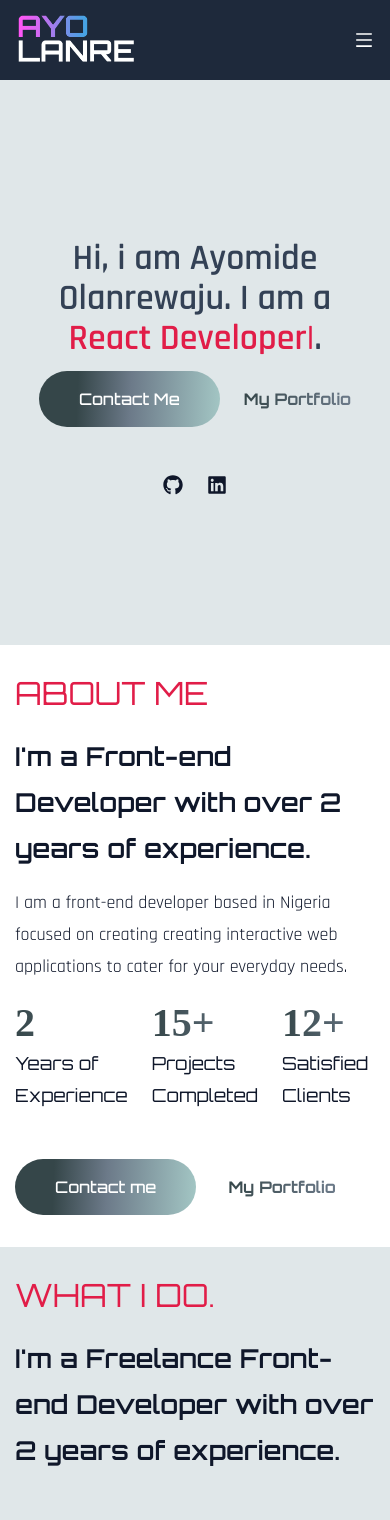
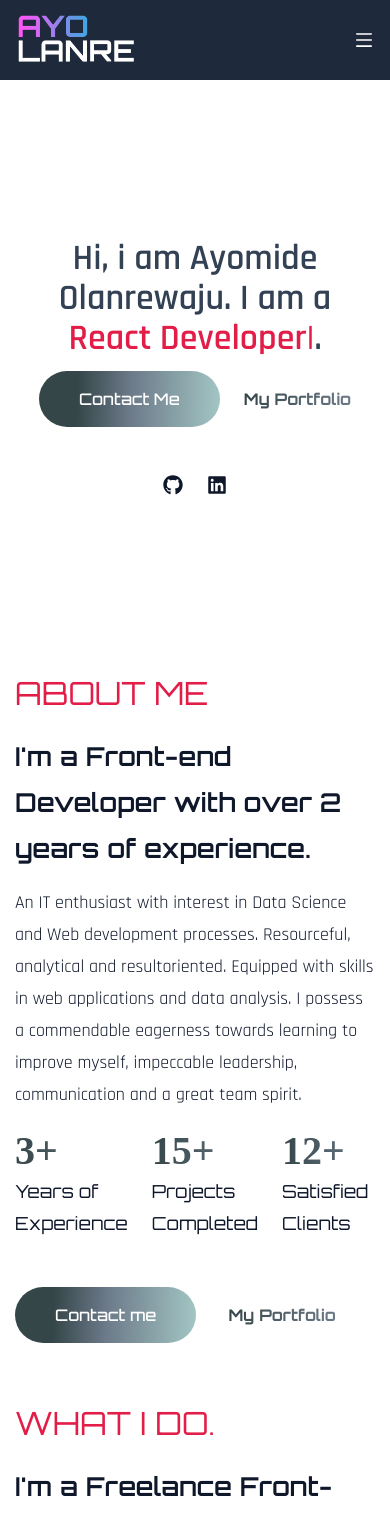
Before and after one commit to oluwatob1/portfolio, a React (Create React App) app: page / in a window 390 px wide. Shown: the top 1520 px of the page. Built offline with nearby package versions, Linux system fonts and the light colour scheme; the HTML template or start-up script is replaced by a standard one; a web font is replaced by a local one.

Commit message:
new update

```diff
--- a/src/components/About.js
+++ b/src/components/About.js
@@ -22,12 +22,13 @@ const About = () => {
           <motion.div variants={fadeIn('up', 0.5)} initial="hidden" whileInView={"show"} viewport={{once: false, amount: 0.3}} className='flex-1'>
             <h2 className='h2 text-red'>About me</h2>
             <h3 className='h3 mb-4 text-slate-900'>I'm a Front-end Developer with over 2 years of experience.</h3>
-            <p className='mb-6 text-slate-900'>I am a front-end developer based in Nigeria focused on creating creating interactive web applications to cater for your everyday needs.</p>
+            <p className='mb-6 text-slate-900'>An IT enthusiast with interest in Data Science and Web development processes. Resourceful, analytical and resultoriented. Equipped with skills in web applications and data analysis. I possess a commendable eagerness towards learning to improve myself, impeccable leadership, communication and a great team spirit.</p>
+            {/* <p className='mb-6 text-slate-900'>I am a front-end developer based in Nigeria focused on creating creating interactive web applications to cater for your everyday needs.</p> */}
             <div className='flex gap-x-6 lg:gap-x-10 mb-12'>
               <div>
                 <div className='text-[40px] font-tertiary text-gradient mb-2'>
                   {
-                  inView ? <CountUp start={0} end={2} duration={3} /> : null}
+                  inView ? <CountUp start={0} end={3} duration={1} /> : null}+
                 </div>
                 <div className='font-primary text-smtracking-[2px] text-slate-900'>Years of <br /> Experience</div>
               </div>
--- a/src/components/Banner.js
+++ b/src/components/Banner.js
@@ -10,7 +10,7 @@ import { fadeIn } from '../variants'
 
 const Banner = () => {
   return (
-    <section className='min-h-[67vh] lg:min-h-[88vh] flex items-center bg-main' id='home'>
+    <section className='min-h-[67vh] lg:min-h-[88vh] flex items-center bg-white' id='home'>
       <div className='container mx-auto'>
         <div className='flex flex-col gap-y-8 lg:flex-row lg:items-center lg:gap-x-12'>
           <div className='flex-1 text-center font-secondary lg:text-left'>
@@ -33,6 +33,8 @@ const Banner = () => {
                 'Front-end Developer',
                 2000,
                 'React Developer',
+                2000,
+                'Data Amalyst',
                 2000,
               ]}
                 speed={50}
--- a/src/components/Contact.js
+++ b/src/components/Contact.js
@@ -4,7 +4,7 @@ import { fadeIn } from '../variants';
 
 const Contact = () => {
   return(
-    <section className='bg-main lg:section' id='contact'>
+    <section className='bg-white lg:section' id='contact'>
       <div className="container mx-auto">
         <div className='flex flex-col lg:flex-row'>
           <motion.div variants={fadeIn('up', 0.3)} initial="hidden" whileInView={"show"} viewport={{once: false, amount: 0.3}} className='flex-1 flex justify-start items-center'>
--- a/src/components/Services.js
+++ b/src/components/Services.js
@@ -23,13 +23,13 @@ const services = [
 
 const Services = () => {
   return(
-    <section className='section bg-main' id='services'>
+    <section className='section bg-white' id='services'>
       <div className="container mx-auto">
         <div className='flex flex-col lg:flex-row'>
           {/* <motion.div variants={fadeIn('right', 0.3)} initial="hidden" whileInView={"show"} viewport={{once: false, amount: 0.3}} className='flex-1 lg:bg-services lg:bg-bottom bg-no-repeat mix-blend-lihten mb-12 lg:mb-0'> */}
           <motion.div variants={fadeIn('up', 0.3)} initial="hidden" whileInView={"show"} viewport={{once: false, amount: 0.3}} className='flex-1 mix-blend-lihten mb-12 lg:mb-0'>
             <h2 className="h2 text-red mb-6">What i do.</h2>
-            <h3 className='h3 max-w-[455px] mb-16 text-slate-900'>I'm a Freelance Front-end Developer with over 2 years of experience.</h3>
+            <h3 className='h3 max-w-[455px] mb-16 text-slate-900'>I'm a Freelance Front-end Developer with over 3 years of experience.</h3>
             <a href="#work"><button className="btn btn-sm">See my work</button></a>
 
           </motion.div>
--- a/src/components/Work.js
+++ b/src/components/Work.js
@@ -3,7 +3,7 @@ import {motion} from 'framer-motion';
 import {fadeIn} from '../variants';
 import Img1 from '../assets/hh.jpg';
 import Img2 from '../assets/gg.jpg';
-import Img3 from '../assets/portfolio-img3.png';
+import Img3 from '../assets/New Project.jpg';
 
 const Work = () => {
   return(
@@ -20,6 +20,7 @@ const Work = () => {
               </p>
               <button className='btn btn-sm'>View all projects</button>
             </div>
+            <a href="">
               <div className='group relative overflow-hidden border-2 border-black/50 rounded-x1'>
                 <div className='group-hover:bg-black/70 h-60 absolute z-40 transition-all duration-300'></div>
                 <img className='group-hover:scale-125 transition-all duration-500' src={Img1} alt="" />
@@ -30,6 +31,7 @@ const Work = () => {
                   <span className='text-3xl text-white'>Project Title</span>
                 </div>
               </div>
+            </a>
           </motion.div>
           <motion.div variants={fadeIn('up', 0.2)} initial="hidden" whileInView={"show"} viewport={{once: false, amount: 0.3}} className='flex-1 flex flex-col gap-y-10'>
             <div className='group relative overflow-hidden border-2 border-black/50 rounded-x1'>
@@ -45,7 +47,7 @@ const Work = () => {
 
             <div className='group relative overflow-hidden border-2 border-black/50 rounded-x1'>
               <div className='group-hover:bg-black/70 h-60 absolute z-40 transition-all duration-300'></div>
-              <img className='group-hover:scale-125 transition-all duration-500' src={Img1} alt="" />
+              <img className='group-hover:scale-125 transition-all duration-500' src={Img3} alt="" />
               <div className='absolute -bottom-full left-12 group-hover:bottom-24 transition-all duration-500 z-50'>
                 <span className="text-gradient">Photography</span>
               </div>
```
Also changed, not shown: src/assets/New Project.jpg (added). Lines whose indentation alone changed are shown as unchanged.
